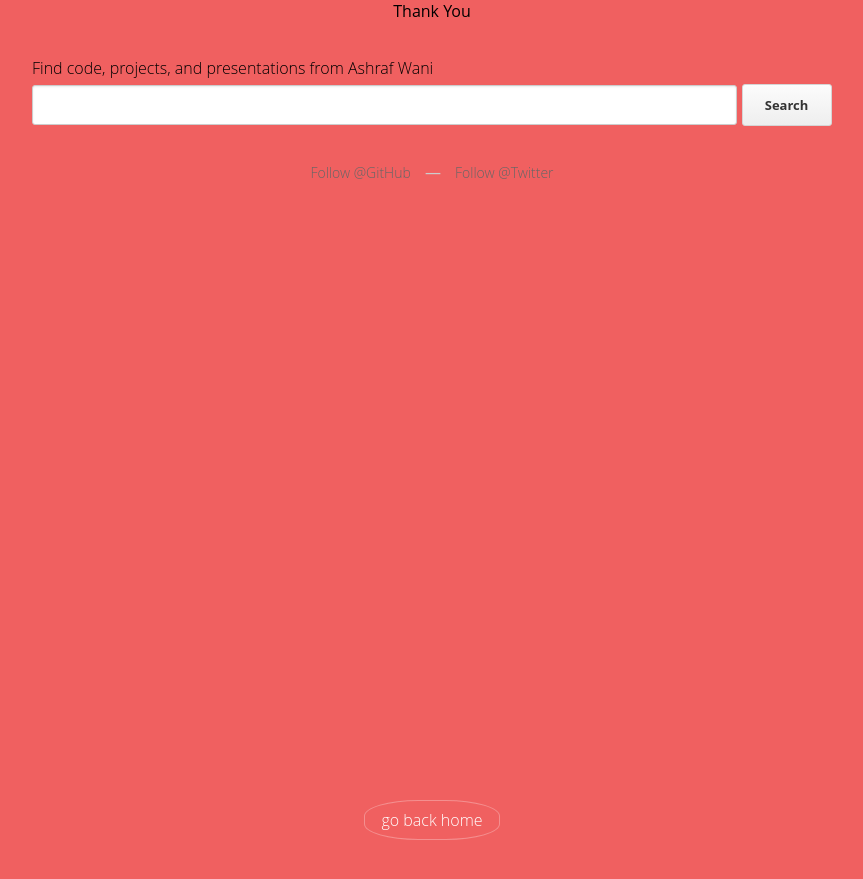
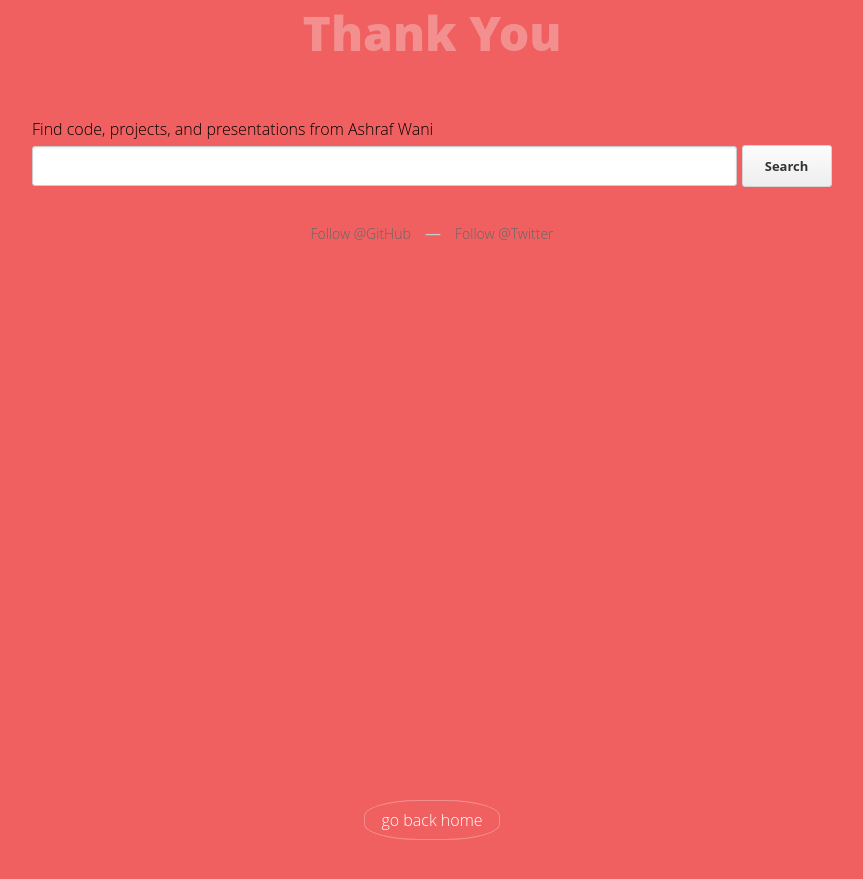
Before and after one commit to ashrafwani/ashrafwani.github.io, a Jekyll site: the page built from thankyou.html, in a window 1280 px wide. Shown: the top 879 px of the page, without its empty margins (208-1071 px from the left). Built offline with Jekyll 4.4.1, drawn with Linux system fonts in a browser that asks for light colours.

Commit message:
Update thankyou.html

```diff
--- a/thankyou.html
+++ b/thankyou.html
@@ -5,8 +5,7 @@ permalink: /thankyou.html
 ---
 
 <style type="text/css" media="screen">
-      body
-      {
+      body {
         position: relative;
 	text-align: center;
 	background-color: #f06060;
@@ -23,6 +22,11 @@ permalink: /thankyou.html
       .drunk {
 	max-width: 550px;
 	margin: auto;
+}
+p{
+	font-weight: 800;
+	font-size: 3em;
+	color: #f48f8f;
 }
 .go-home {
 
@@ -46,7 +50,7 @@ permalink: /thankyou.html
       a { color: #4183c4; text-decoration: none; font-weight: bold; }
       a:hover { text-decoration: underline; }
 
-      h3 { color: #fff; }
+      h3 { color: #666; }
       ul { list-style: none; padding: 25px 0; }
       li {
         display: inline;
@@ -59,7 +63,7 @@ permalink: /thankyou.html
         margin: 0;
         padding: 7px 8px;
         outline: none;
-        color: #fff;
+        color: #333;
         background-color: #fff;
         background-repeat: no-repeat;
         background-position: right center;
@@ -173,6 +177,18 @@ permalink: /thankyou.html
         padding: 10px;
         width: 90px;
       }
+      .logo { display: inline-block; margin-top: 35px; }
+      .logo-img-2x { display: none; }
+      @media
+      only screen and (-webkit-min-device-pixel-ratio: 2),
+      only screen and (   min--moz-device-pixel-ratio: 2),
+      only screen and (     -o-min-device-pixel-ratio: 2/1),
+      only screen and (        min-device-pixel-ratio: 2),
+      only screen and (                min-resolution: 192dpi),
+      only screen and (                min-resolution: 2dppx) {
+        .logo-img-1x { display: none; }
+        .logo-img-2x { display: inline-block; }
+      }
       #suggestions {
         margin-top: 35px;
         color: #ccc;
```
